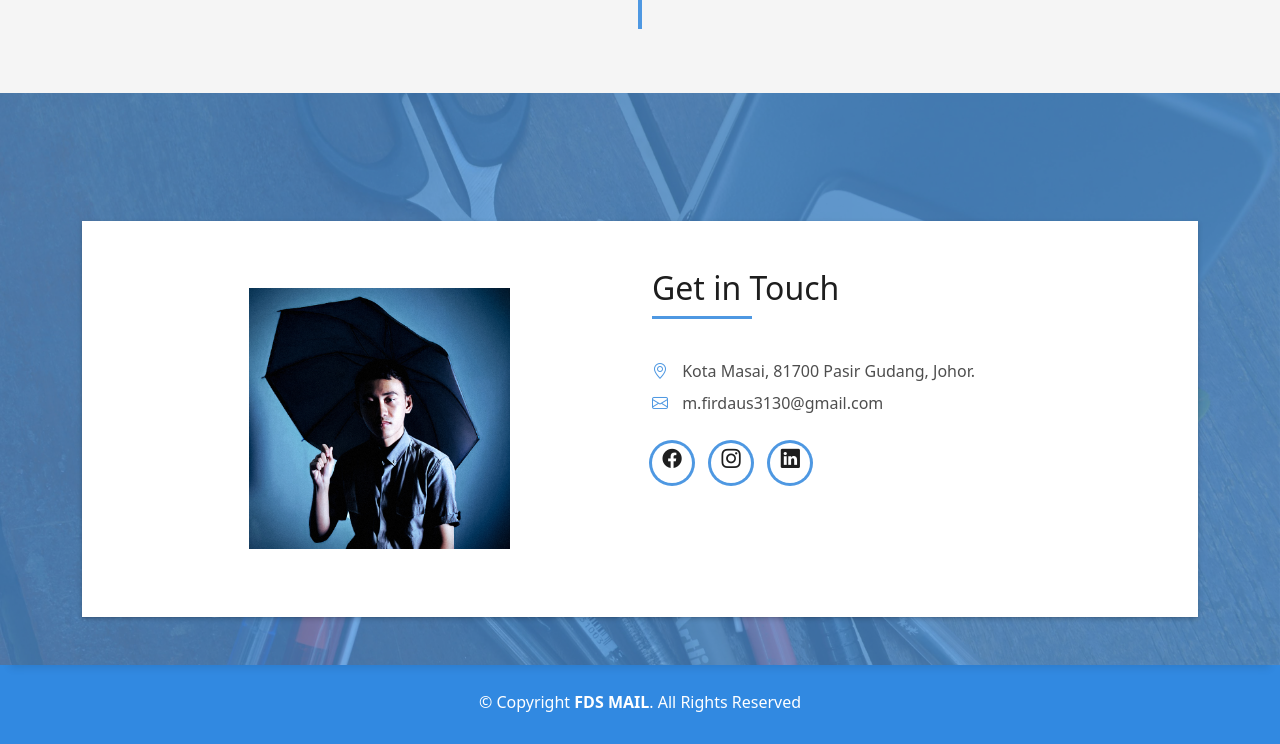
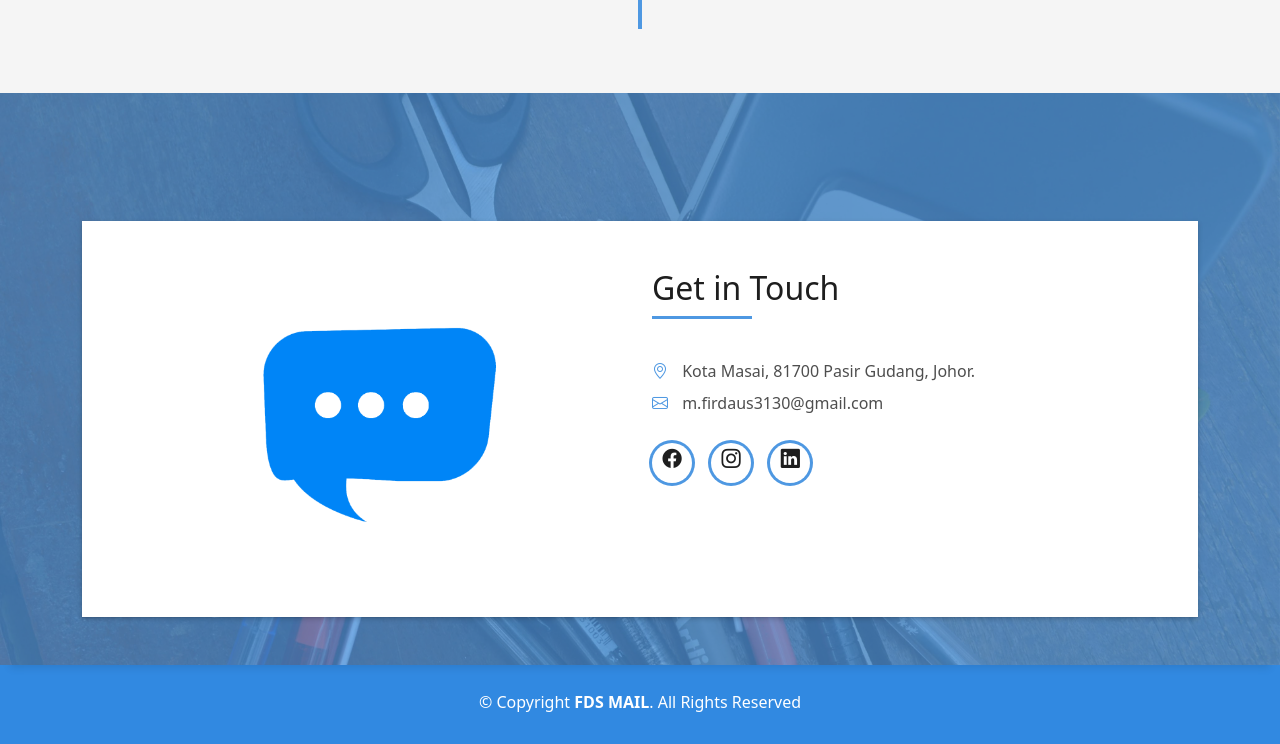
Before and after one commit to fds-mail/fds-mail.github.io, a plain HTML site: page index.html in a window 1280 px wide. Shown: the part 4012-4756 px from the top of the page. Drawn offline with Linux system fonts and the light colour scheme.

Commit message:
update file

```diff
--- a/assets/css/style.css
+++ b/assets/css/style.css
@@ -39,7 +39,7 @@ iframe {
   position: relative;
   width: 100%;
   min-height: 300px;
-  background-image: url("../img/contact.jpg");
+  background-image: url("../img/contact.png");
   background-size: contain;
   background-repeat: no-repeat;
   background-position: center
```
Also changed, not shown: assets/img/contact.-backup.jpg (renamed from assets/img/contact.jpg), assets/img/contact.png (added).
